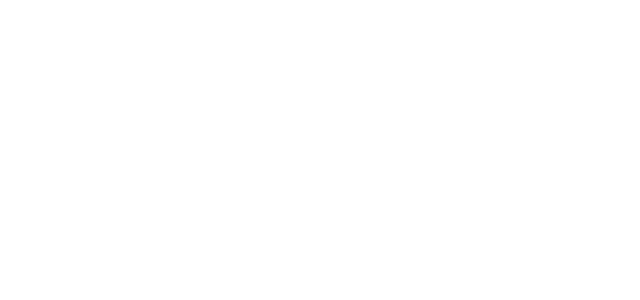
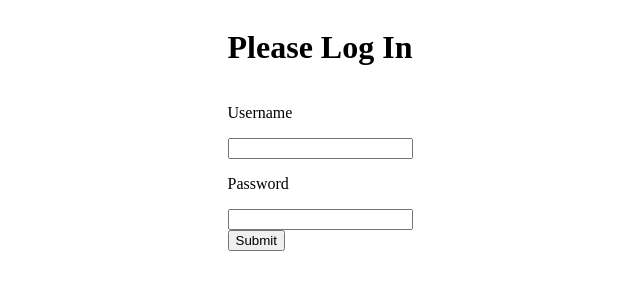
Before and after one commit to bethel-school-of-technology/team-debug-life-frontend, a React (Create React App) app: page /dashboard in a window 1280 px wide. Shown: the top 300 px of the page, without its empty margins (320-960 px from the left). Built offline with nearby package versions, Linux system fonts and the light colour scheme.

Commit message:
added login branch

```diff
--- a/package.json
+++ b/package.json
@@ -8,6 +8,7 @@
     "@testing-library/user-event": "^12.1.10",
     "react": "^17.0.2",
     "react-dom": "^17.0.2",
+    "react-router-dom": "^5.2.0",
     "react-scripts": "4.0.3",
     "web-vitals": "^1.0.1"
   },
--- /dev/null
+++ b/src/App.css
@@ -0,0 +1,3 @@
+.wrapper {
+    padding: 20px;
+}
--- a/src/App.js
+++ b/src/App.js
@@ -1,9 +1,44 @@
+import React, { useState } from 'react';
+import { BrowserRouter, Route, Switch } from 'react-router-dom';
+import './App.css';
+import Dashboard from './components/Dashboard/Dashboard';
+import Login from './components/Login/Login.js'
+import Preferences from './components/Preferences/Preferences';
+
 
 function App() {
+  const [token, setToken] = useState();
+
+  if(!token) {
+    return <Login setToken={setToken} />
+  }
+
   return (
-    <div>
+    <div className='wrapper'>
+      <h1>Application</h1>
+      <BrowserRouter>
+        <Switch>
+          <Route path='/dashboard'>
+            <Dashboard />
+          </Route>
+          <Route path='/preferences'>
+            <Preferences />
+          </Route>
+        </Switch>
+      </BrowserRouter>
     </div>
   );
 }
 
 export default App;
+
+
+
+// export function LoginForm(props) {
+//   return <BoxContainer>
+//     <FormContainer>
+//       <Input type='email' placeholder='Email' />
+//       <Input type='password' placeholder='Password' />
+//     </FormContainer>
+//   </BoxContainer>
+// }
--- /dev/null
+++ b/src/components/Dashboard/Dashboard.js
@@ -0,0 +1,7 @@
+import React from 'react';
+
+export default function Dashboard() {
+    return(
+        <h2>Dashboard</h2>
+    );
+}
--- /dev/null
+++ b/src/components/Login/Login.css
@@ -0,0 +1,5 @@
+.login-wrapper {
+    display: flex;
+    flex-direction: column;
+    align-items: center;
+}
--- /dev/null
+++ b/src/components/Login/Login.js
@@ -0,0 +1,38 @@
+import React from 'react';
+import './Login.css';
+
+export default function Login() {
+    return(
+        <div className='login-wrapper'>
+            <h1>Please Log In</h1>
+            <form>
+                <label>
+                    <p>Username</p>
+                    <input type='text' />
+                </label>
+                <label>
+                    <p>Password</p>
+                    <input type='password' />
+                </label>
+                <div>
+                    <button type='submit'>Submit</button>
+                </div>
+            </form>
+        </div>
+    )
+}
+
+
+
+// const login = (props) => {
+//     return <p></p>
+// }
+
+// export function LoginForm(props) {
+//     return <BoxContainer>
+//       <FormContainer>
+//         <Input type='email' placeholder='Email' />
+//         <Input type='password' placeholder='Password' />
+//       </FormContainer>
+//     </BoxContainer>
+//   }
--- /dev/null
+++ b/src/components/Preferences/Preferences.js
@@ -0,0 +1,6 @@
+import React from 'react';
+export default function Preferences() {
+    return(
+        <h2>Preferences</h2>
+    );
+}
```
Also changed, not shown: 2 other files (tests, documents, lock files or other folders).
